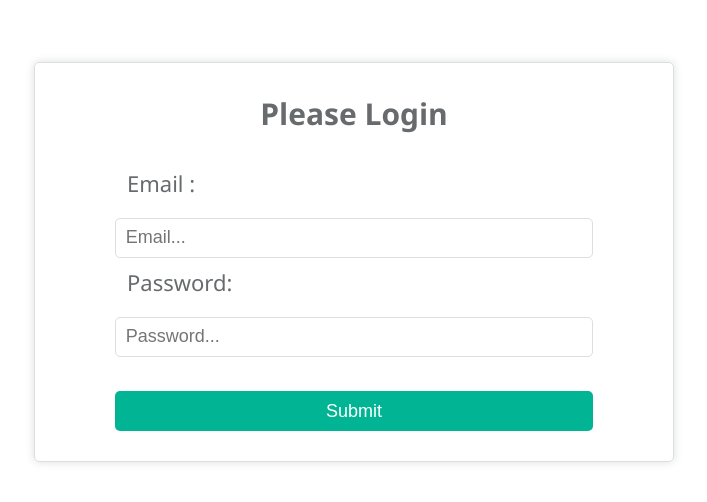
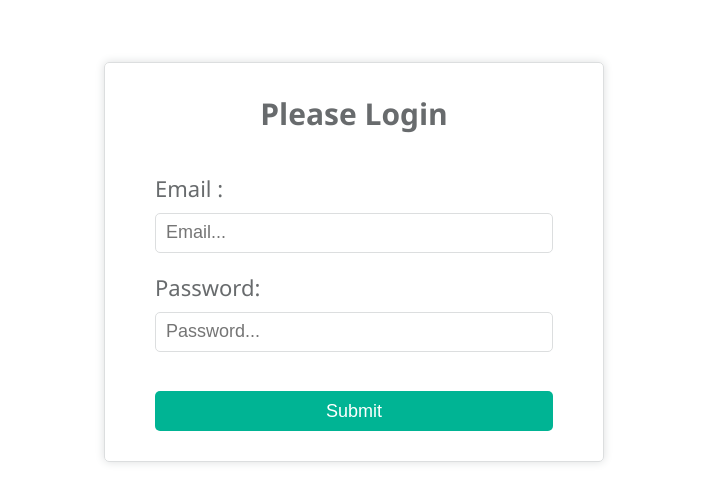
Before and after one commit to heyitsvenu/rirm-assignment, a React (Create React App) app: page / in a window 1280 px wide. Shown: the part 138-640 px from the top of the page, without its empty margins (286-993 px from the left). Built offline with nearby package versions, Linux system fonts and the light colour scheme.

Commit message:
minor changes

```diff
--- a/src/css/App.css
+++ b/src/css/App.css
@@ -28,8 +28,8 @@
 }
 
 .login {
-  width: 50%;
-  height: 50%;
+  width: 500px;
+  height: 400px;
   display: grid;
   grid-template-rows: 100px 1fr;
   border: 1px solid #dcdedf;
@@ -51,6 +51,7 @@
 .login-form {
   display: grid;
   grid-template-rows: repeat(3, 1fr);
+  place-items: center;
 }
 
 .login-form .email,
@@ -59,33 +60,34 @@
   display: flex;
   flex-direction: column;
   justify-content: center;
-  align-items: center;
+  align-items: flex-start;
+  width: 100%;
+  padding-left: 50px;
+  padding-right: 50px;
 }
 
 .login-form .email label,
 .login-form .pwd label {
   font-size: 22px;
-  align-self: flex-start;
-  margin-left: 92px;
 }
 
 .login-form .email input,
 .login-form .pwd input {
   display: inline-block;
-  width: 75%;
+  width: 100%;
   height: 40px;
   outline: none;
   border: 1px solid #dcdedf;
   padding: 0 10px 0 10px;
   color: #686b6d;
   font-size: 18px;
-  margin-top: 20px;
+  margin-top: 10px;
   border-radius: 5px;
 }
 
 .login-form .btn button {
   display: inline-block;
-  width: 75%;
+  width: 100%;
   height: 40px;
   outline: none;
   border: none;
--- a/src/css/MailBody.css
+++ b/src/css/MailBody.css
@@ -270,8 +270,10 @@ hr {
 }
 
 .compose-mail {
-  border: 1px solid #999c9e;
-  width: 400px;
+  border: 1px solid #e7eaec;
+  border-bottom: none;
+  border-right: none;
+  width: 500px;
   height: 300px;
   position: absolute;
   right: 0;
@@ -280,11 +282,10 @@ hr {
   display: grid;
   grid-template-rows: 30px 1fr;
   border-top-left-radius: 5px;
-  border-top-right-radius: 5px;
 }
 
 .compose-mail .compose-mail-header {
-  border-bottom: 1px solid #999c9e;
+  border-bottom: 1px solid #e7eaec;
   display: flex;
   align-items: center;
   justify-content: flex-end;
@@ -309,7 +310,7 @@ hr {
   width: 100%;
   height: 40px;
   color: #676a6c;
-  border: 1px solid #999c9e;
+  border: 1px solid #e7eaec;
   border-top: none;
   border-left: none;
   border-right: none;
```
Also changed, not shown: 6 other files (tests, documents, lock files or other folders).
